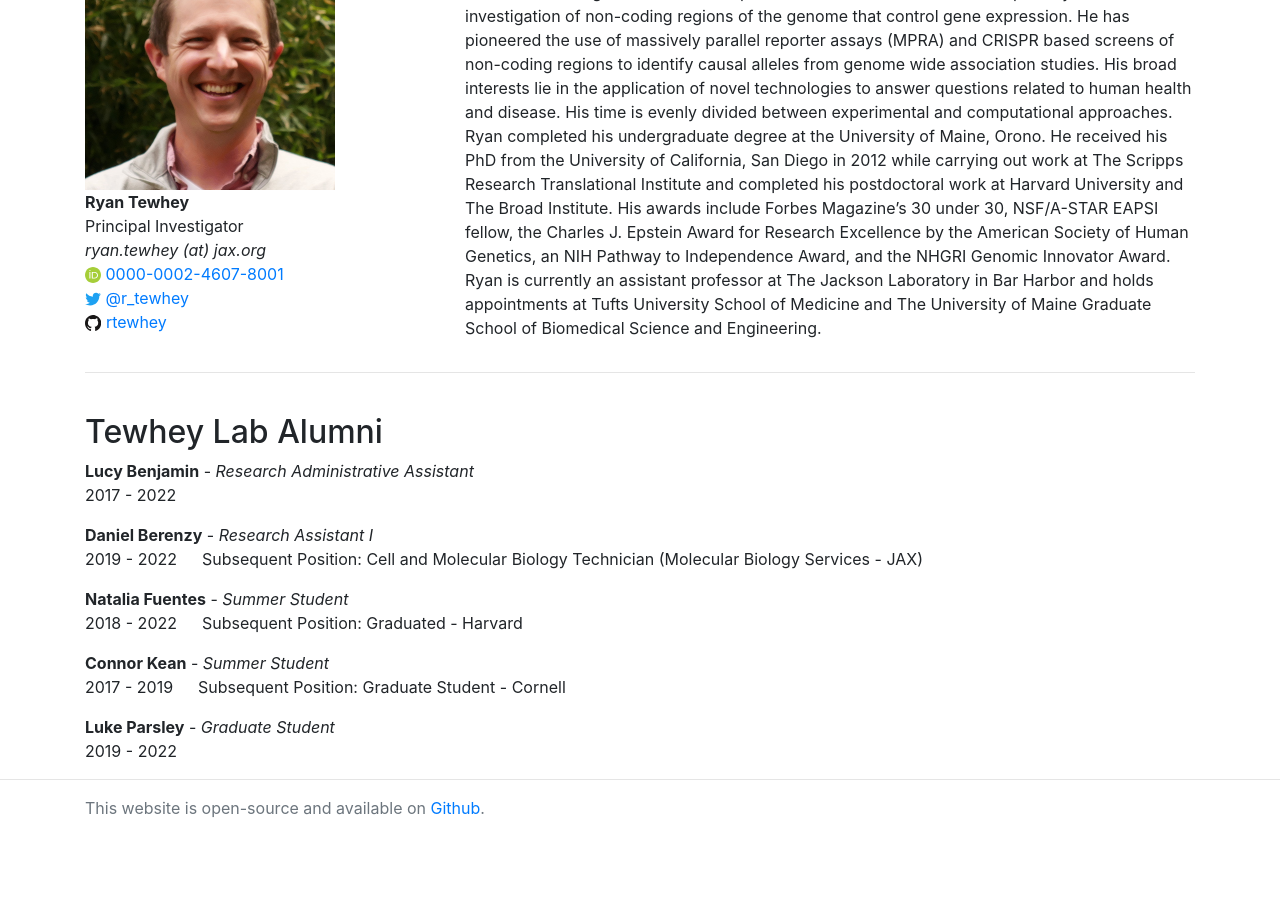
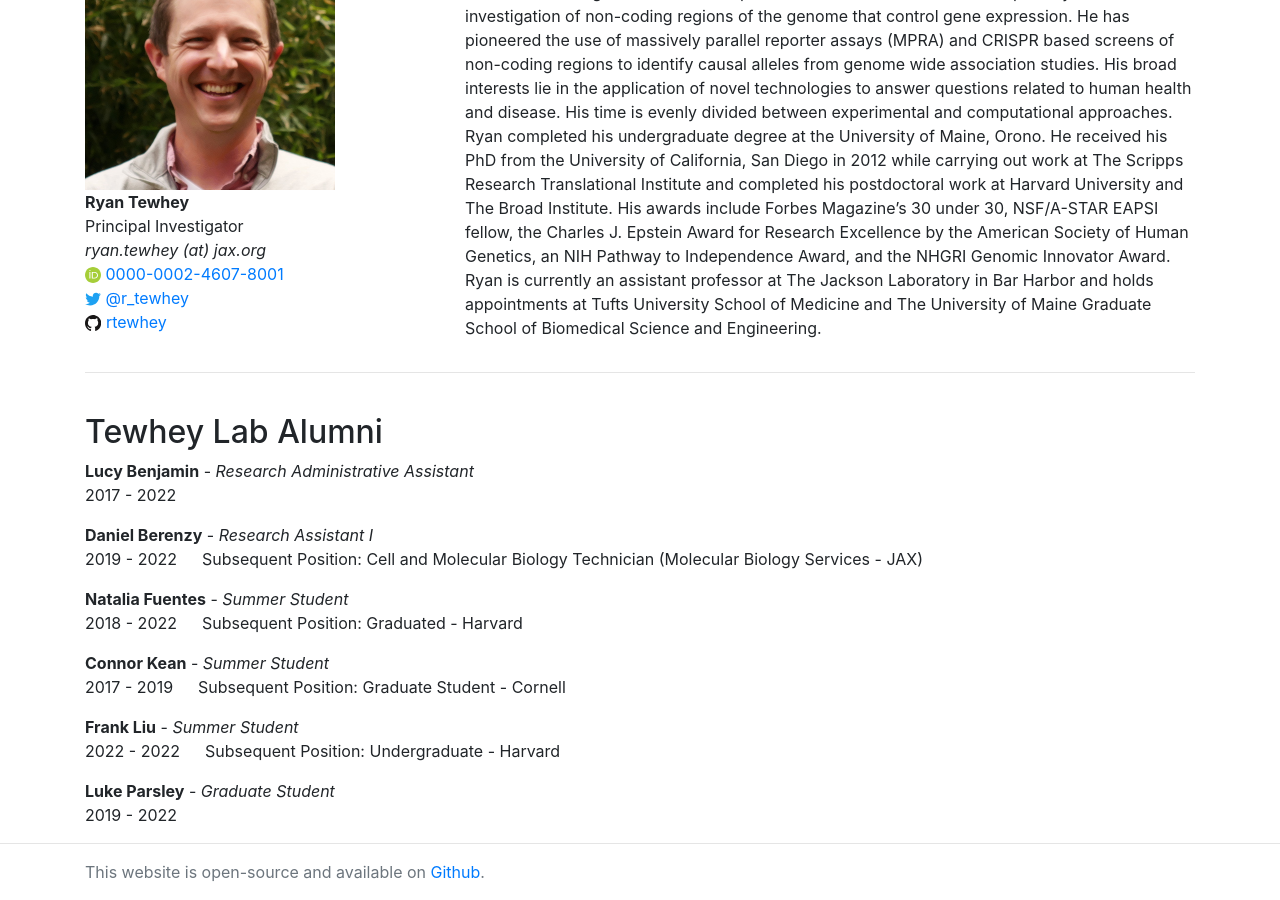
Before and after one commit to tewhey-lab/tewhey-lab.github.io, a Jekyll site: the page built from members/index.html, in a window 1280 px wide and 900 px high, scrolled down 3219 px. Built offline with Jekyll 4.4.1, drawn with Linux system fonts in a browser that asks for light colours; nearby versions of some CDN libraries; comment, search, counter and statistics services are not loaded; before the commit the page ends 4055 px from its top, so only the background shows below that.

Commit message:
Update alumni.yml

```diff
--- a/_data/alumni.yml
+++ b/_data/alumni.yml
@@ -21,6 +21,12 @@
   enddate: 2019
   current: Graduate Student - Cornell
 
+- name: Frank Liu
+  position: Summer Student
+  startdate: 2022
+  enddate: 2022
+  current: Undergraduate - Harvard
+
 - name: Luke Parsley
   position: Graduate Student
   startdate: 2019
```
